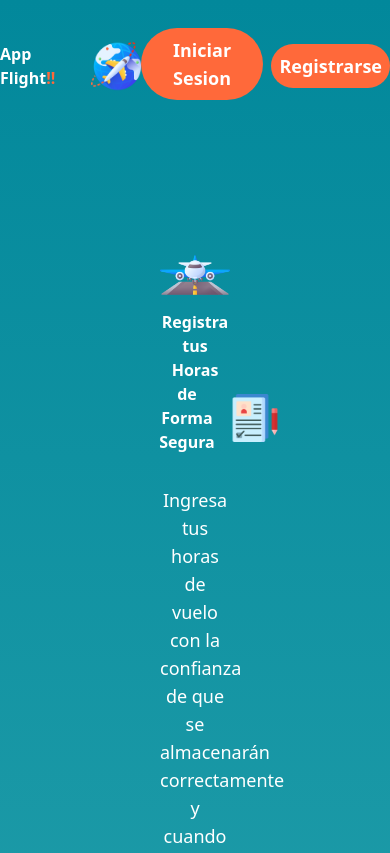
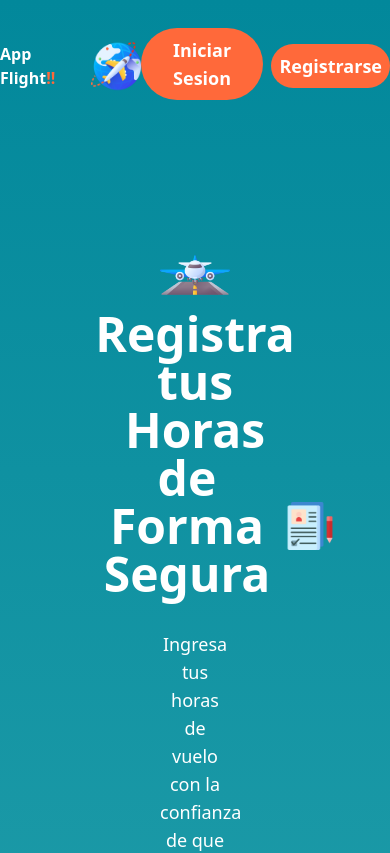
Before and after one commit to ANAISA123/FlightApp, an Angular app: page / in a window 390 px wide. Shown: the top 853 px of the page. Built offline with nearby package versions, Linux system fonts and the light colour scheme.

Commit message:
Refactor al parrafo de la  sección

```diff
--- a/src/app/components/home/flight-hours/flight-hours.component.html
+++ b/src/app/components/home/flight-hours/flight-hours.component.html
@@ -4,13 +4,13 @@
         <img [src]="'assets/img-flight/landing.png'" >
     </div>
     <div class="text-center flex flex-col items-center">
-        <h2 class="lg:text-5xl lg:text-5xl font-bold text-white">Registra tus Horas </h2>
+        <h2 class="text-5xl  font-bold text-white">Registra tus Horas </h2>
         <div class="flex items-center  ">
-            <h2 class="lg:text-5xl font-bold lg:text-5xl text-white ">de Forma Segura</h2>
+            <h2 class="text-5xl font-bold text-white ">de Forma Segura</h2>
             <img  [src]="'../assets/img-flight/registro.png'" class=" pl-4 w-16 " >
         </div>
-    <p class="mt-8 md:mt-12 text-white text-lg md:text-xl w-full md:w-[80%]">Ingresa tus horas de vuelo con la confianza de que se almacenarán correctamente
-            y cuando necesites verificar dicho registro estarán disponibles en todo momento.</p>
+    <p class="mt-8 md:mt-12 text-white text-lg md:text-xl text-align-center w-full md:w-[80%]">Ingresa tus horas de vuelo con la confianza de que
+        se almacenarán correctamente y cuando necesites verificar dicho registro estarán disponibles en todo momento.</p>
     </div>
 
 
```
